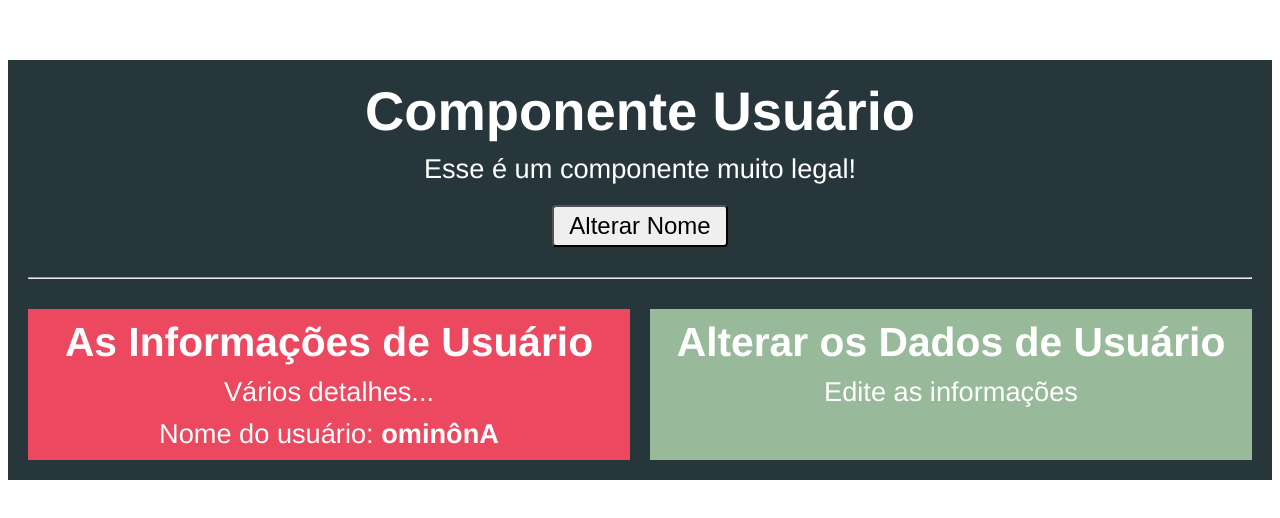
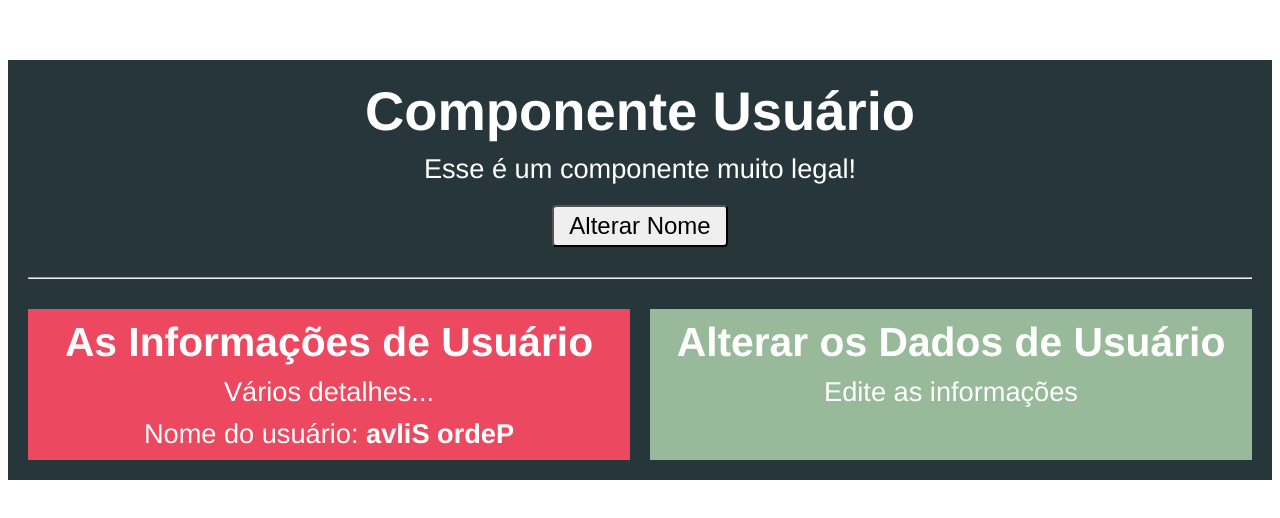
Before and after one commit to rafaeldtx/vuejs_introduction, a Vue app in the folder components/comunicacao/: page / in a window 1280 px wide. Shown: the top 518 px of the page. Built offline with nearby package versions, Linux system fonts and the light colour scheme.

Commit message:
add default value by function

```diff
--- a/components/comunicacao/src/components/Usuario.vue
+++ b/components/comunicacao/src/components/Usuario.vue
@@ -5,7 +5,7 @@
         <button @click='changeName'>Alterar Nome</button>
         <hr>
         <div class="componentes">
-            <app-usuario-info />
+            <app-usuario-info :name="name" />
             <app-usuario-editar />
         </div>
     </div>
--- a/components/comunicacao/src/components/UsuarioInfo.vue
+++ b/components/comunicacao/src/components/UsuarioInfo.vue
@@ -11,8 +11,11 @@ export default {
     props: {
         name: {
             type: String,
+            // required: true,
             default: 'Anônimo'
-            // required: true,
+            // default: () => {
+            //     return Array(10).fill(0).join(',')
+            // }
         }
     },
     methods: {
```
